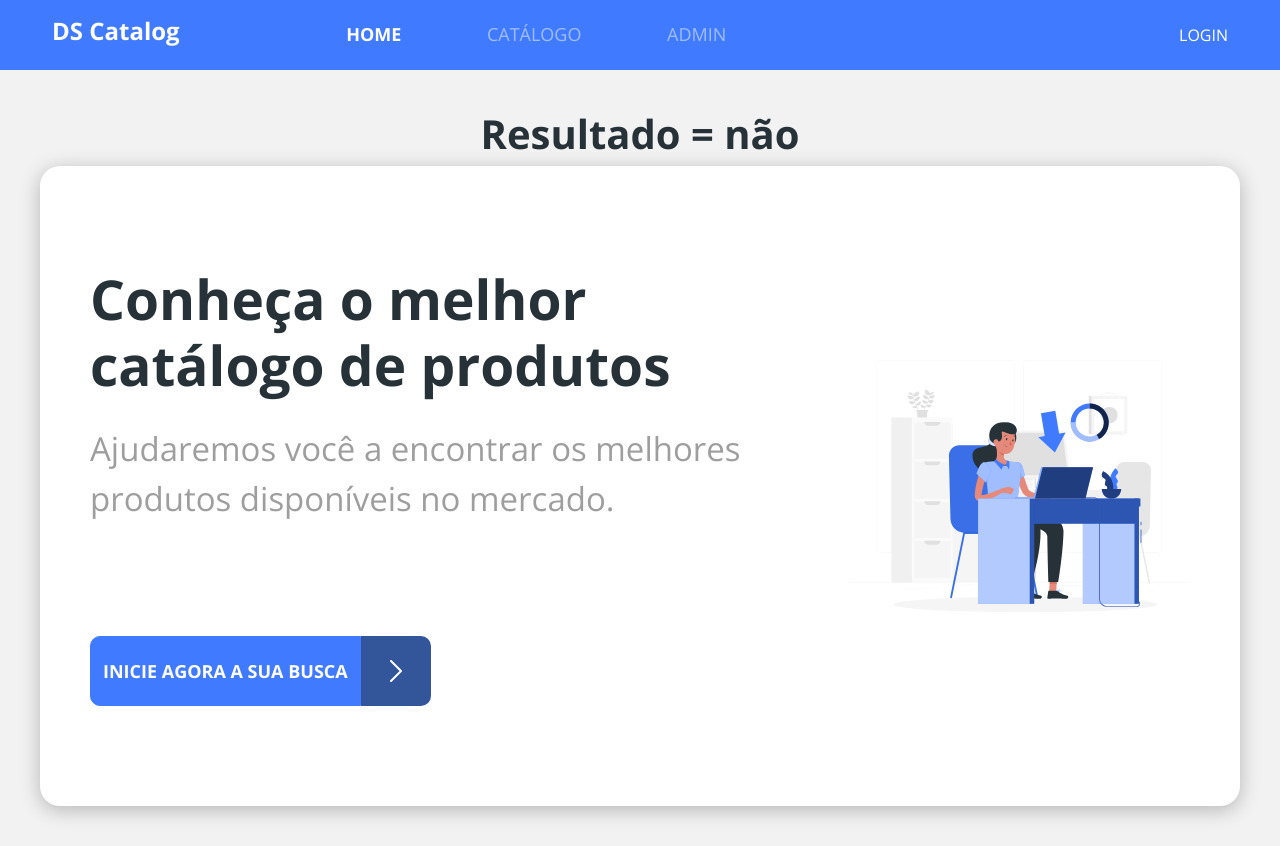
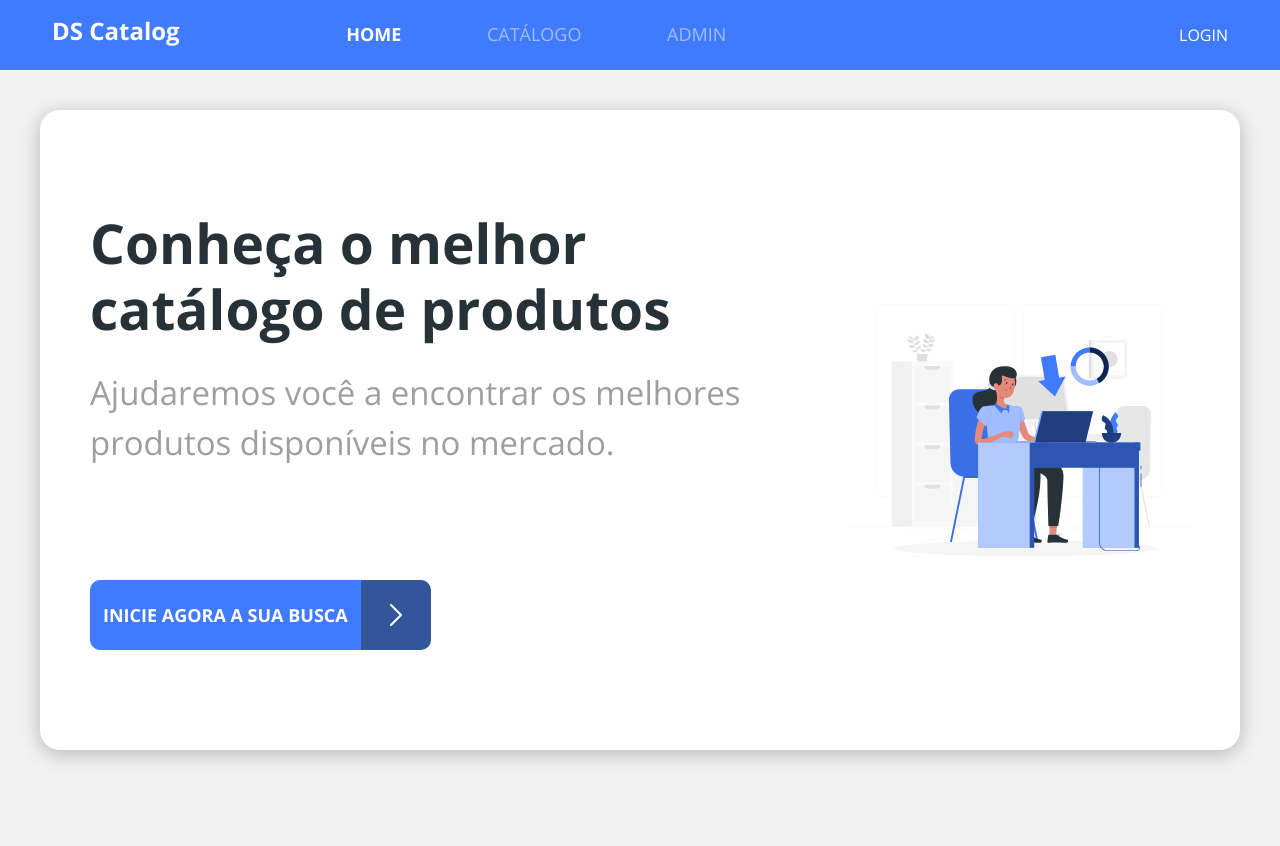
Before and after one commit to Maycol-Mohr/dscatalog-devsuperior-aula, a React (Create React App) app in the folder frontweb/: page / in a window 1280 px wide. After the commit the page ends 800 px from the top, so only its background shows below. Built offline with nearby package versions, Linux system fonts and the light colour scheme; no server answers.

Commit message:
UI restrictions based on user roles

```diff
--- a/frontweb/src/pages/Admin/Navbar/index.tsx
+++ b/frontweb/src/pages/Admin/Navbar/index.tsx
@@ -1,4 +1,5 @@
 import { NavLink } from 'react-router-dom';
+import { hasAnyRoles } from 'util/requests';
 import './styles.css';
 
 const Navbar = () => {
@@ -11,9 +12,11 @@ const Navbar = () => {
                 <li>
                     <NavLink to="/admin/categories" className="admin-nav-item"><p>Categorias</p></NavLink>
                 </li>
-                <li>
-                    <NavLink to="/admin/users" className="admin-nav-item"><p>Usuários</p></NavLink>
-                </li>
+                 {hasAnyRoles(['ROLE_ADMIN']) && (
+                   <li>
+                     <NavLink to="/admin/users" className="admin-nav-item"><p>Usuários</p></NavLink>
+                   </li>
+                 )}
             </ul>
         </nav>
     );
--- a/frontweb/src/pages/Home/index.tsx
+++ b/frontweb/src/pages/Home/index.tsx
@@ -1,14 +1,12 @@
 import { ReactComponent as MainImage } from 'assets/images/main-image.svg';
 import ButtonIcon from 'components/ButtonIcon';
 import { Link } from 'react-router-dom';
-import { hasAnyRoles } from 'util/requests';
 
 import './styles.css';
 
 const Home = () => {
     return (
     <div className="home-container">
-        <h1>Resultado = {hasAnyRoles(['ROLE_ADMIN']) ? 'sim' : 'não'}</h1>
         <div className="base-card home-card">
             <div className="home-content-container">
                 <div>
```
